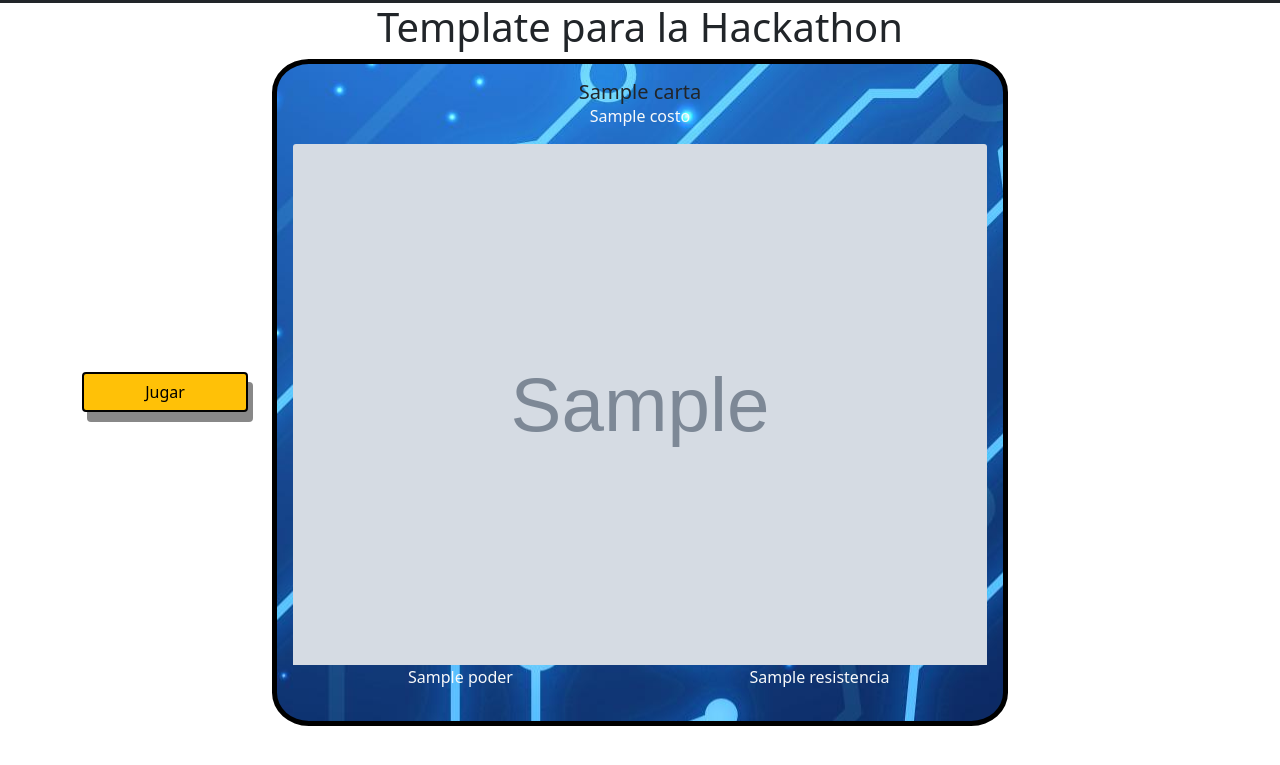
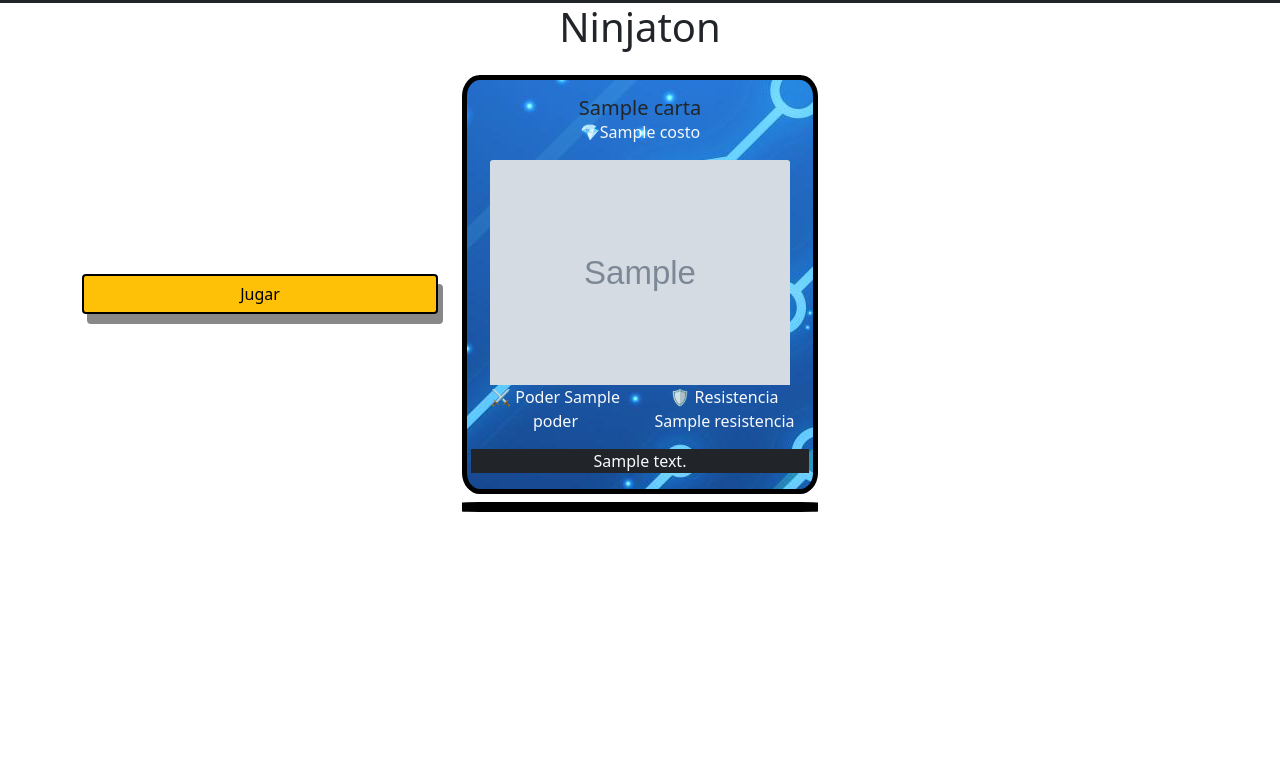
Before and after one commit to Racbastias/hackaton, a Flask app: template hackathon/templates/index.html in a window 1280 px wide. Shown: the part 13-778 px from the top of the page. Run offline with Flask 2, Linux system fonts and the light colour scheme; the template is opened without the code that fills it: most values are stand-ins (such as "Sample title", 1, 10 or a date in 2020); grey boxes marked "Sample" are stand-in pictures.

Commit message:
estamos casi casi

```diff
--- a/hackathon/templates/index.html
+++ b/hackathon/templates/index.html
@@ -13,6 +13,10 @@
     .stats{
         display: inline-block;
     }
+    img {
+        width: 300px !important;
+        height: auto !important;
+    }
 </style>
 <html>
     <head>
@@ -26,25 +30,38 @@
         <nav class = "navbar navbar-expand-lg navbar-dark bg-dark">
         </nav>
         <div class = "container text-center">
-            <h1 cl>Template para la Hackathon</h1>
+            <h1 cl>Ninjaton</h1>
             <div class="row align-items-center">
-                <div class= "col-2">
+                <div class= "col-4">
                     <a href="/" type="button" class="btn btn-warning d-block mx-auto">Jugar</a>
                 </div>
-                <div class="col-8">
+                <div class="col-4 my-2">
                     {% for carta in cartas %}
-                        <div class="card" style="width: auto;" {%if carta.nombre%}class="Ninja"{% else %}class="Efectos"{% endif %}>
+                        <div class="card my-2"  style="width: auto;" {%if carta.nombre%}class="Ninja"{% endif %}>
 
                             <div class="card-body p-3 m-0" >
                                 <h5 class="card-title text-dark text-center p-0 m-0">{{carta.nombre}}</h5>
-                                <p class="card-text text-light">{{carta.costo}}</p>
+                                <p class="card-text text-light"> 💎{{carta.costo}}</p>
                                 <img src="{{url_for('static', filename=carta.image)}}" class="card-img-top">
                                 <div class="row">
-                                    <p class=" stats card-text text-light col-6" >{{carta.poder}}</p>
-                                    <p class=" stats card-text text-light col-6" >{{carta.resistencia}}</p>
+                                    <p class=" stats card-text text-light col-6" > ⚔️ Poder {{carta.poder}}</p>
+                                    <p class=" stats card-text text-light col-6" > 🛡️ Resistencia {{carta.resistencia}}</p>
+                                    <p class=" stats card-text text-light col bg-dark" > {{carta.texto}}</p>
                                 </div>
                             </div>
                         </div>
+                        <div class="card my-2" style="width: auto;" {%else%} class="Efectos">
+
+                            <div class="card-body p-3 m-0" >
+                                <h5 class="card-title text-dark text-center p-0 m-0">{{carta.nombre}}</h5>
+                                <p class="card-text text-light"> ♢ {{carta.costo}}</p>
+                                <img src="{{url_for('static', filename=carta.image)}}" class="card-img-top">
+                                <div class="row">
+                                    <p class=" stats card-text text-light col-6" > Resistencia {{carta.resistencia}}</p>
+                                </div>
+                            </div>
+                        </div>
+
                     {% endfor %}
                 </div>
                 <div class="col"></div>
```
Also changed, not shown: hackathon/templates/style.css (deleted, +0 -12 lines).
